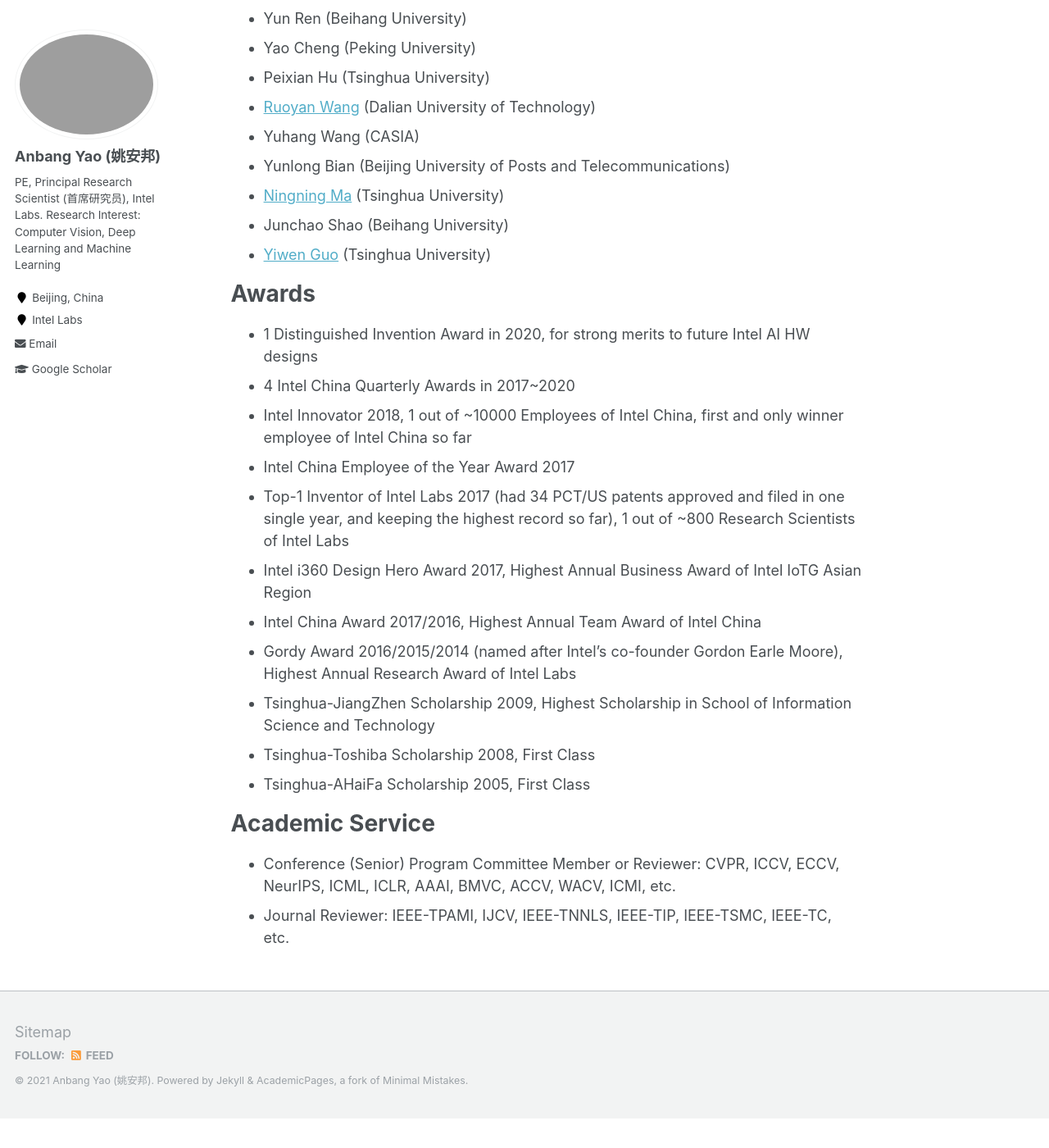
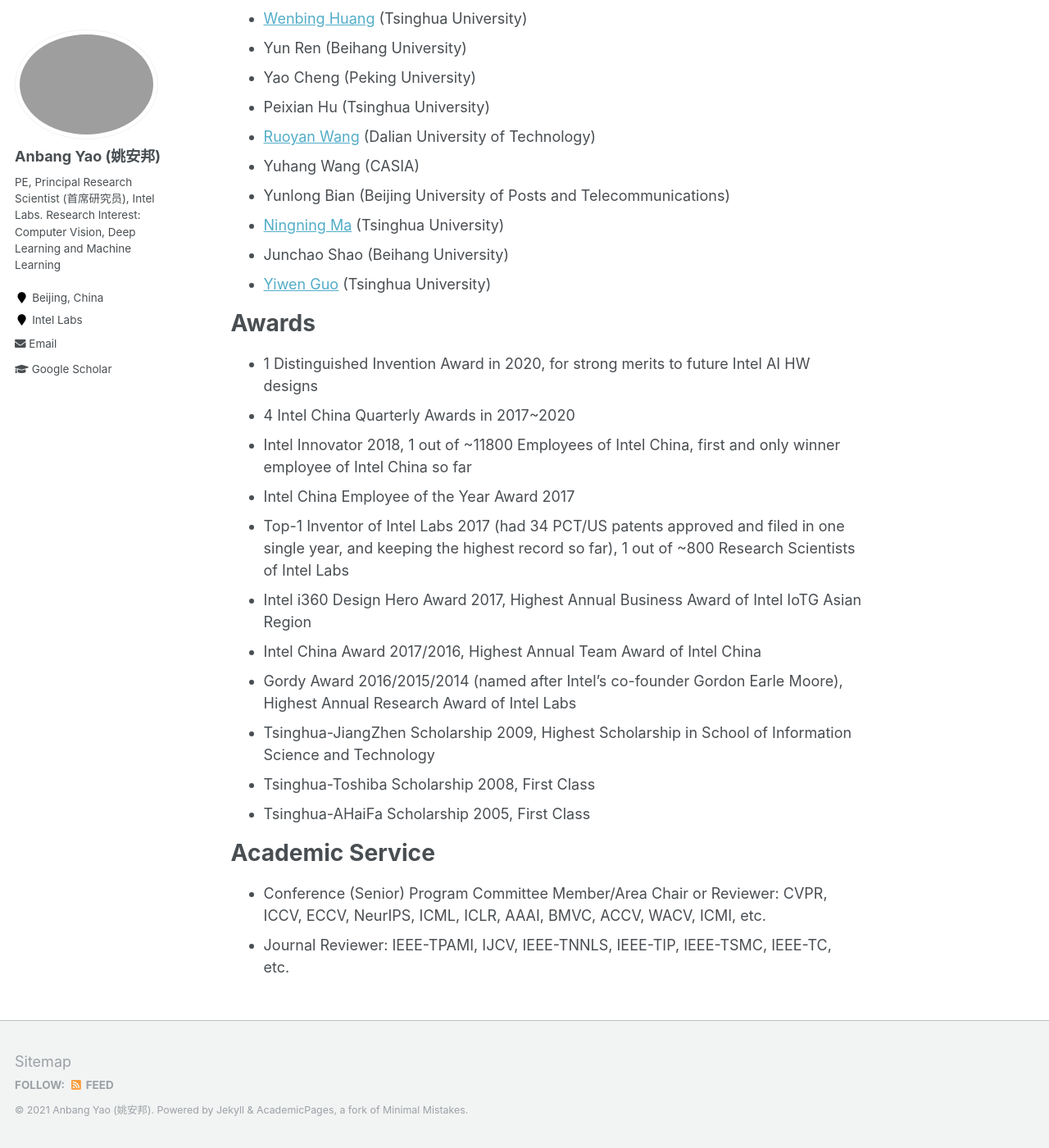
Before and after one commit to YaoAnbang/YaoAnbang.github.io, a Jekyll site: the page built from _pages/about.md, in a window 1280 px wide and 1400 px high, scrolled down 6490 px. Shown: the whole window at 82% size. Built offline with Jekyll 4.4.1, drawn with Linux system fonts in a browser that asks for light colours; before the commit the page ends 7854 px from its top, so only the background shows below that; some of the changed text lies outside the part shown.

Commit message:
Update about.md

```diff
--- a/_pages/about.md
+++ b/_pages/about.md
@@ -130,7 +131,7 @@ Awards
 
 + 1 Distinguished Invention Award in 2020, for strong merits to future Intel AI HW designs
 + 4 Intel China Quarterly Awards in 2017~2020
-+ Intel Innovator 2018, 1 out of ~10000 Employees of Intel China, first and only winner employee of Intel China so far
++ Intel Innovator 2018, 1 out of ~11800 Employees of Intel China, first and only winner employee of Intel China so far
 + Intel China Employee of the Year Award 2017
 + Top-1 Inventor of Intel Labs 2017 (had 34 PCT/US patents approved and filed in one single year, and keeping the highest record so far), 1 out of ~800 Research Scientists of Intel Labs
 + Intel i360 Design Hero Award 2017, Highest Annual Business Award of Intel IoTG Asian Region
@@ -143,5 +144,5 @@ Awards
 Academic Service
 =====
 
-+ Conference (Senior) Program Committee Member or Reviewer: CVPR, ICCV, ECCV, NeurIPS, ICML, ICLR, AAAI, BMVC, ACCV, WACV, ICMI, etc.
++ Conference (Senior) Program Committee Member/Area Chair or Reviewer: CVPR, ICCV, ECCV, NeurIPS, ICML, ICLR, AAAI, BMVC, ACCV, WACV, ICMI, etc.
 + Journal Reviewer: IEEE-TPAMI, IJCV, IEEE-TNNLS, IEEE-TIP, IEEE-TSMC, IEEE-TC, etc.
```
Also changed, not shown: other parts of _pages/about.md (+2 -1 lines).
